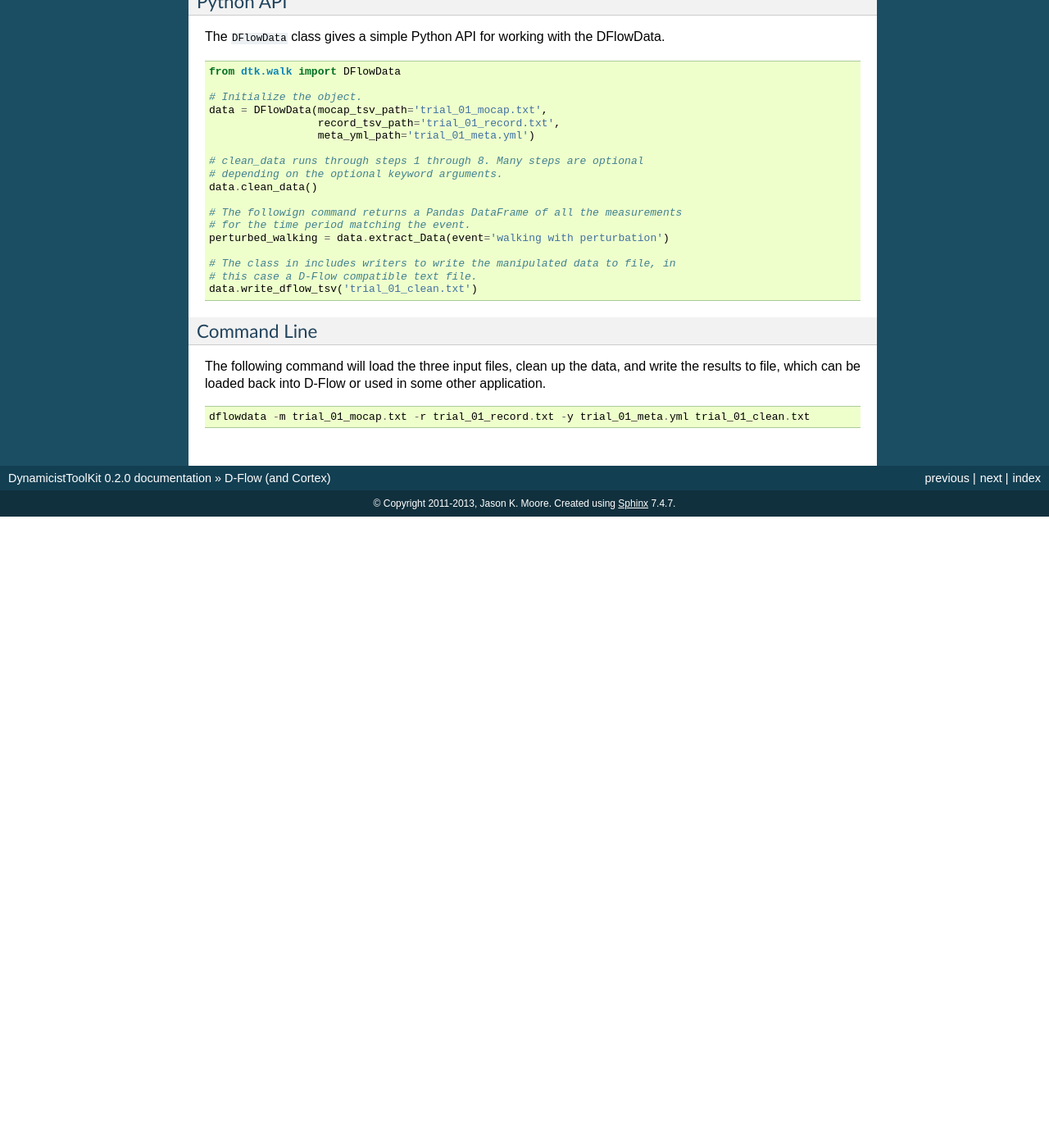
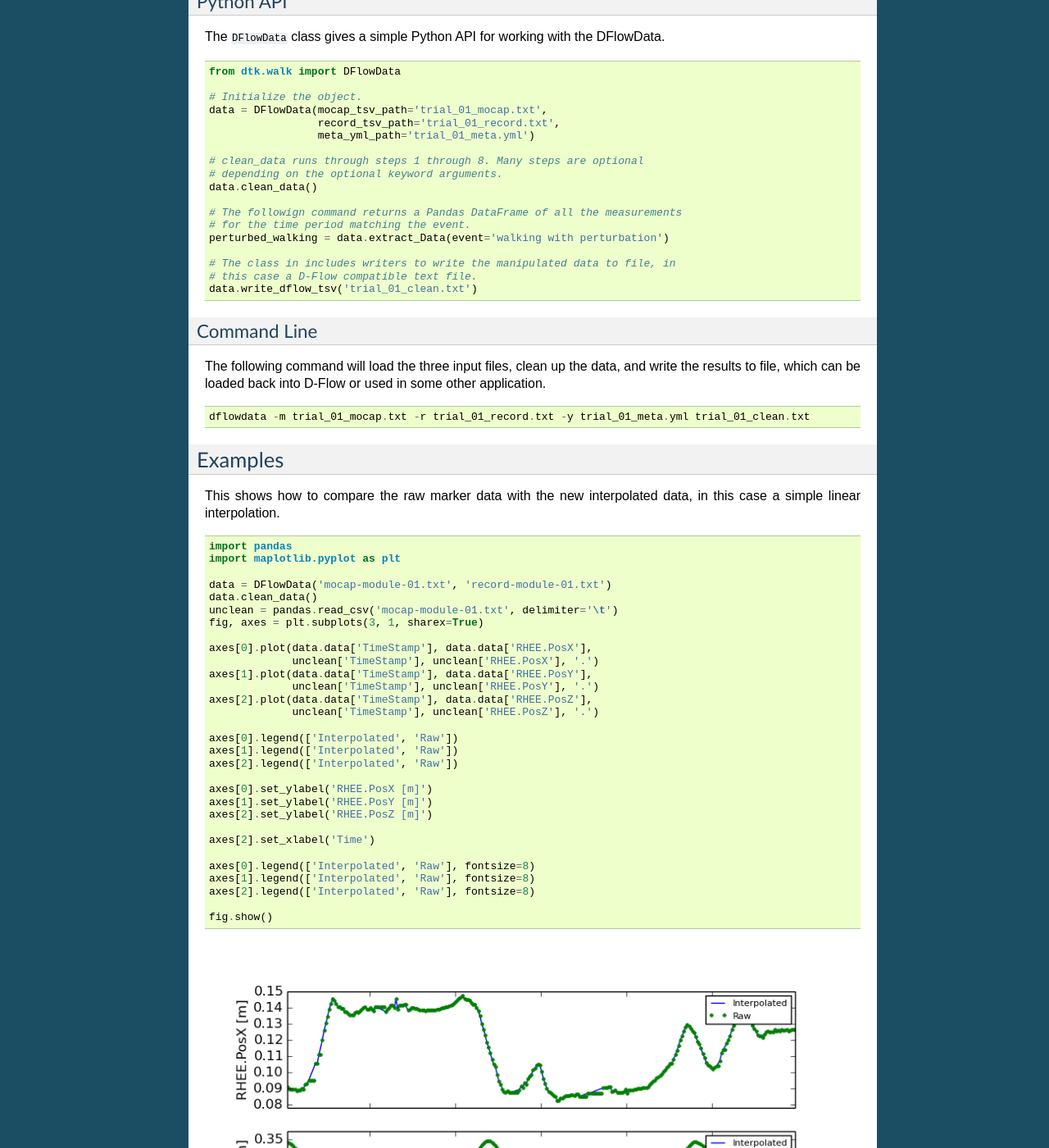
Before and after one commit to moorepants/DynamicistToolKit, a Sphinx documentation site: the page built from docs/walk.rst, in a window 1280 px wide and 1400 px high, scrolled down 6943 px. Shown: the whole window at 82% size. Built offline with Sphinx 7.4.7, drawn with Linux system fonts in a browser that asks for light colours; before the commit the page ends 7573 px from its top, so only the background shows below that.

Commit message:
Added an example comparing interpolated data to raw.

```diff
--- a/docs/walk.rst
+++ b/docs/walk.rst
@@ -391,3 +391,44 @@ other application.
 .. code::
 
    dflowdata -m trial_01_mocap.txt -r trial_01_record.txt -y trial_01_meta.yml trial_01_clean.txt
+
+Examples
+--------
+
+This shows how to compare the raw marker data with the new interpolated data,
+in this case a simple linear interpolation.
+
+.. code::
+
+   import pandas
+   import maplotlib.pyplot as plt
+
+   data = DFlowData('mocap-module-01.txt', 'record-module-01.txt')
+   data.clean_data()
+   unclean = pandas.read_csv('mocap-module-01.txt', delimiter='\t')
+   fig, axes = plt.subplots(3, 1, sharex=True)
+
+   axes[0].plot(data.data['TimeStamp'], data.data['RHEE.PosX'],
+                unclean['TimeStamp'], unclean['RHEE.PosX'], '.')
+   axes[1].plot(data.data['TimeStamp'], data.data['RHEE.PosY'],
+                unclean['TimeStamp'], unclean['RHEE.PosY'], '.')
+   axes[2].plot(data.data['TimeStamp'], data.data['RHEE.PosZ'],
+                unclean['TimeStamp'], unclean['RHEE.PosZ'], '.')
+
+   axes[0].legend(['Interpolated', 'Raw'])
+   axes[1].legend(['Interpolated', 'Raw'])
+   axes[2].legend(['Interpolated', 'Raw'])
+
+   axes[0].set_ylabel('RHEE.PosX [m]')
+   axes[1].set_ylabel('RHEE.PosY [m]')
+   axes[2].set_ylabel('RHEE.PosZ [m]')
+
+   axes[2].set_xlabel('Time')
+
+   axes[0].legend(['Interpolated', 'Raw'], fontsize=8)
+   axes[1].legend(['Interpolated', 'Raw'], fontsize=8)
+   axes[2].legend(['Interpolated', 'Raw'], fontsize=8)
+
+   fig.show()
+
+.. image:: linear-interpolation.png
```
Also changed, not shown: docs/linear-interpolation.png (added).
